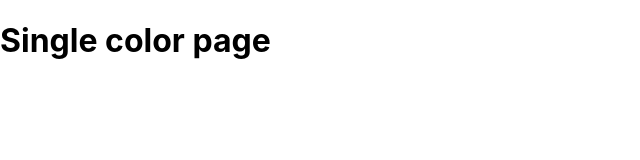
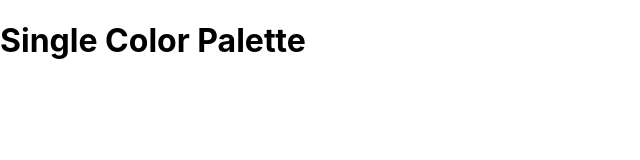
Before and after one commit to pedrolmr/color-project, a React (Create React App) app: page /palette/1/1 in a window 1280 px wide. Shown: the top 160 px of the page, without its empty margins (0-640 px from the left). Built offline with nearby package versions, Linux system fonts and the light colour scheme.

Commit message:
created SingleColorPalette component

```diff
--- a/src/App.js
+++ b/src/App.js
@@ -2,6 +2,7 @@ import React, { Component } from 'react';
 import { Route, Switch } from 'react-router-dom';
 import Palette from './Palette';
 import PaletteList from './PaletteList';
+import SingleColorPalette from './SingleColorPalette';
 import seedColors from './seedColors';
 
 import { generatePalette } from './ColorHelpers';
@@ -33,7 +34,7 @@ class App extends Component {
         <Route
           exact
           path='/palette/:paletteId/:colorId'
-          render={() => <h1>Single color page</h1>}
+          render={() => <SingleColorPalette />}
         />
       </Switch>
     );
--- /dev/null
+++ b/src/SingleColorPalette.js
@@ -0,0 +1,12 @@
+import React, { Component } from 'react';
+class SingleColorPalette extends Component {
+  render() {
+    return (
+      <div>
+        <h1>Single Color Palette</h1>
+      </div>
+    );
+  }
+}
+
+export default SingleColorPalette;
```
